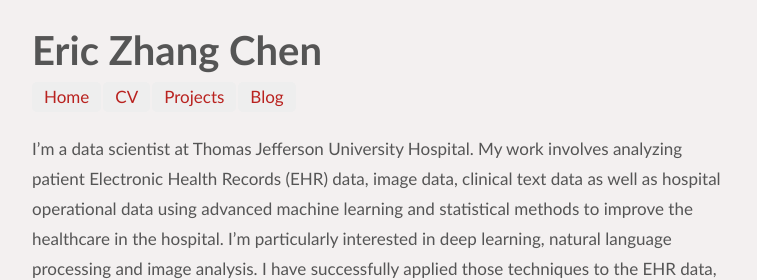
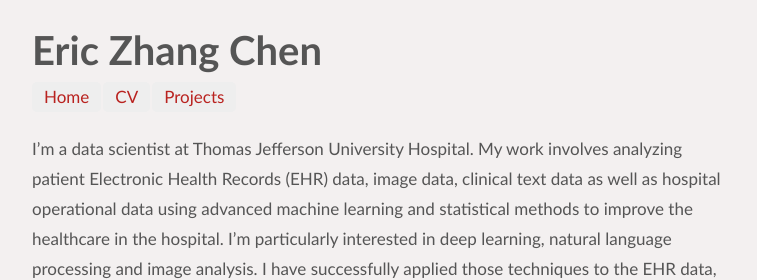
Before and after one commit to chvlyl/chvlyl.github.io, a Jekyll site: the page built from index.md, in a window 1280 px wide. Shown: the top 280 px of the page, without its empty margins (258-1015 px from the left). Built offline with Jekyll 4.4.1, drawn with Linux system fonts in a browser that asks for light colours.

Commit message:
remove blog

```diff
--- a/_layouts/home.html
+++ b/_layouts/home.html
@@ -17,7 +17,6 @@
   <li><a href="/">Home</a></li>
   <li><a href="/cv/">CV</a></li>
   <li><a href="/projects/">Projects</a></li>
-  <li><a href="/blog/">Blog</a></li>
 </ul>
 {{ content }}
 <footer>
```
